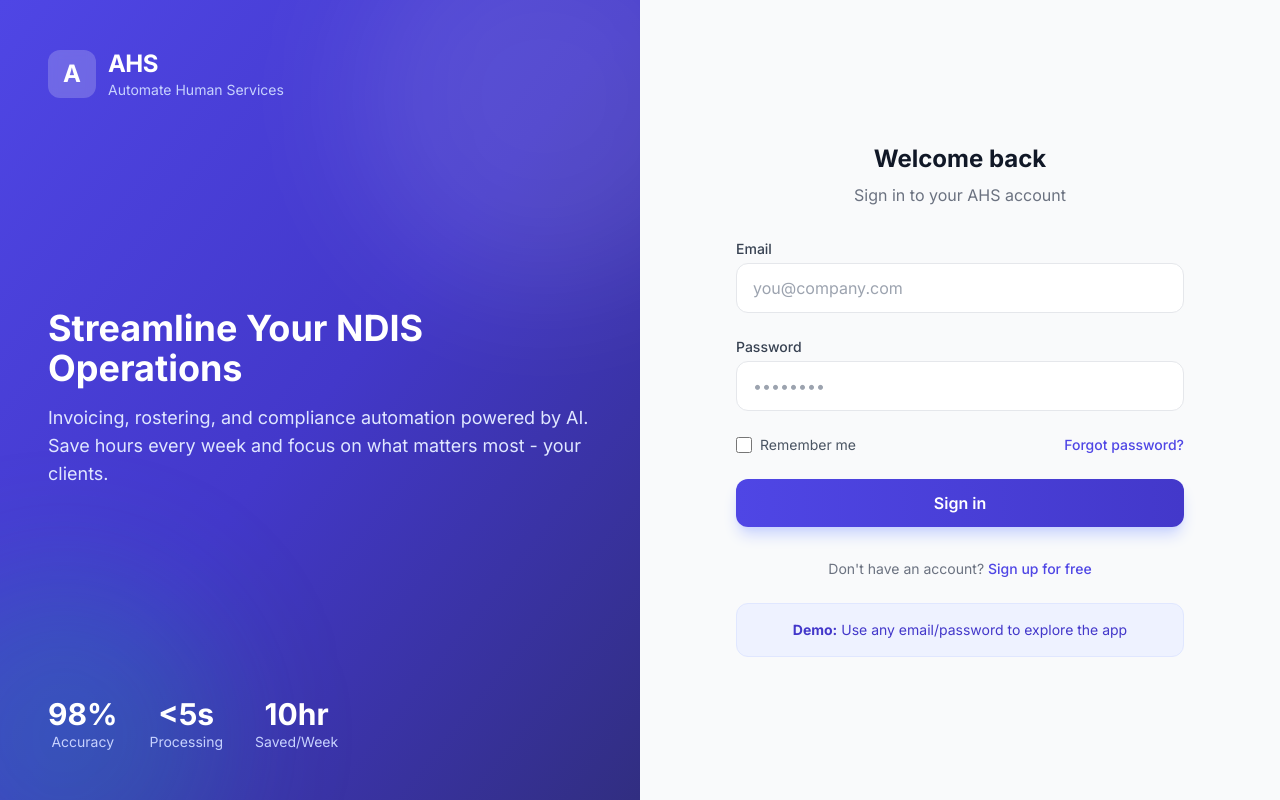
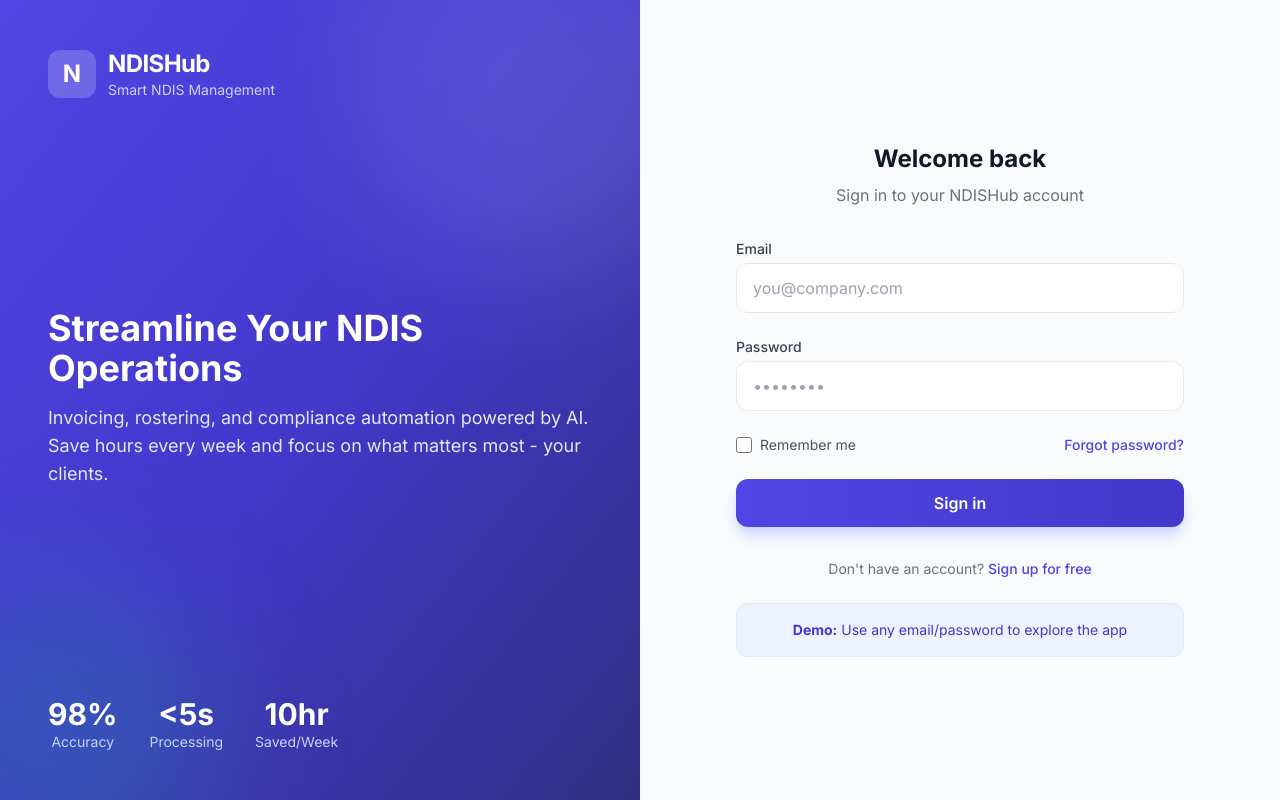
Before and after one commit to ashwilliams7-code/ahs-frontend, a React (Vite) app: page /login in a window 1280 px wide. Built offline with nearby package versions, Linux system fonts and the light colour scheme; no server answers.

Commit message:
Rebrand AHS to NDISHub - Smart NDIS Management

```diff
--- a/src/App.jsx
+++ b/src/App.jsx
@@ -79,7 +79,7 @@ function App() {
         }
       />
 
-      {/* AHS App - Protected routes with Layout */}
+      {/* NDISHub App - Protected routes with Layout */}
       <Route
         path="/"
         element={
--- a/src/components/Sidebar.jsx
+++ b/src/components/Sidebar.jsx
@@ -92,11 +92,11 @@ export default function Sidebar({ isOpen, onClose }) {
       <div className="p-6 border-b border-gray-100">
         <div className="flex items-center gap-3 mb-3">
           <div className="w-10 h-10 rounded-xl bg-gradient-to-br from-primary-500 to-primary-700 flex items-center justify-center shadow-lg shadow-primary-200">
-            <span className="text-white font-bold text-lg">A</span>
+            <span className="text-white font-bold text-lg">N</span>
           </div>
           <div>
-            <h1 className="font-bold text-gray-900 text-lg tracking-tight">AHS</h1>
-            <p className="text-xs text-gray-500 -mt-0.5">Automate Human Services</p>
+            <h1 className="font-bold text-gray-900 text-lg tracking-tight">NDISHub</h1>
+            <p className="text-xs text-gray-500 -mt-0.5">Smart NDIS Management</p>
           </div>
         </div>
         <Link
--- a/src/pages/AppSelector.jsx
+++ b/src/pages/AppSelector.jsx
@@ -4,10 +4,10 @@ import { useAuth } from '../context/AuthContext'
 const apps = [
   {
     id: 'ahs',
-    name: 'AHS',
-    tagline: 'Automate Human Services',
+    name: 'NDISHub',
+    tagline: 'Smart NDIS Management',
     description: 'NDIS invoicing, rostering, and compliance automation powered by AI. Save hours every week.',
-    icon: 'A',
+    icon: 'N',
     gradient: 'from-indigo-500 via-purple-500 to-indigo-600',
     shadowColor: 'shadow-indigo-500/30',
     hoverShadow: 'hover:shadow-indigo-500/40',
--- a/src/pages/Compliance.jsx
+++ b/src/pages/Compliance.jsx
@@ -59,7 +59,7 @@ export default function Compliance() {
           <div className="relative">
             <div className="flex items-start justify-between">
               <div>
-                <h1 className="text-3xl font-bold mb-2">AHS Compliance Agent</h1>
+                <h1 className="text-3xl font-bold mb-2">NDISHub Compliance Agent</h1>
                 <p className="text-emerald-100 text-lg max-w-xl">Automated NDIS compliance monitoring and audit readiness. Stay compliant effortlessly.</p>
               </div>
               <div className="hidden lg:flex items-center gap-2 bg-white/10 backdrop-blur-sm rounded-xl px-4 py-2">
--- a/src/pages/Dashboard.jsx
+++ b/src/pages/Dashboard.jsx
@@ -107,7 +107,7 @@ export default function Dashboard() {
                 </div>
                 <h1 className="text-4xl font-bold mb-3">Welcome back! 👋</h1>
                 <p className="text-primary-100 text-lg max-w-xl">
-                  Here's your AHS command center. Monitor your agents, track invoices, and manage your team all in one place.
+                  Here's your NDISHub command center. Monitor your agents, track invoices, and manage your team all in one place.
                 </p>
               </div>
               <div className="flex flex-col sm:flex-row gap-3">
--- a/src/pages/Invoicing.jsx
+++ b/src/pages/Invoicing.jsx
@@ -168,7 +168,7 @@ export default function Invoicing() {
           <div className="relative">
             <div className="flex items-start justify-between">
               <div>
-                <h1 className="text-3xl font-bold mb-2">AHS Invoicing Agent</h1>
+                <h1 className="text-3xl font-bold mb-2">NDISHub Invoicing Agent</h1>
                 <p className="text-primary-200 text-lg max-w-xl">Upload your timesheet and automatically generate a compliant NDIS invoice in seconds.</p>
               </div>
               <div className="hidden lg:flex items-center gap-2 bg-white/10 backdrop-blur-sm rounded-xl px-4 py-2">
--- a/src/pages/Login.jsx
+++ b/src/pages/Login.jsx
@@ -38,11 +38,11 @@ export default function Login() {
         <div className="relative">
           <div className="flex items-center gap-3">
             <div className="w-12 h-12 rounded-xl bg-white/20 flex items-center justify-center backdrop-blur-sm">
-              <span className="text-white font-bold text-2xl">A</span>
+              <span className="text-white font-bold text-2xl">N</span>
             </div>
             <div>
-              <h1 className="font-bold text-white text-2xl tracking-tight">AHS</h1>
-              <p className="text-primary-200 text-sm">Automate Human Services</p>
+              <h1 className="font-bold text-white text-2xl tracking-tight">NDISHub</h1>
+              <p className="text-primary-200 text-sm">Smart NDIS Management</p>
             </div>
           </div>
         </div>
@@ -78,11 +78,11 @@ export default function Login() {
           <div className="text-center mb-8">
             <div className="lg:hidden flex items-center justify-center gap-3 mb-6">
               <div className="w-12 h-12 rounded-xl bg-gradient-to-br from-primary-500 to-primary-700 flex items-center justify-center shadow-lg">
-                <span className="text-white font-bold text-2xl">A</span>
+                <span className="text-white font-bold text-2xl">N</span>
               </div>
             </div>
             <h2 className="text-2xl font-bold text-gray-900">Welcome back</h2>
-            <p className="text-gray-500 mt-2">Sign in to your AHS account</p>
+            <p className="text-gray-500 mt-2">Sign in to your NDISHub account</p>
           </div>
 
           <form onSubmit={handleSubmit} className="space-y-6">
--- a/src/pages/Marketing.jsx
+++ b/src/pages/Marketing.jsx
@@ -12,7 +12,7 @@ const DEMO_CAMPAIGNS = [
 const SOCIAL_POSTS = [
   { id: 1, platform: 'LinkedIn', content: 'Exciting news! Our NDIS support services are now available in...', scheduled: 'Today, 2:00 PM', status: 'Scheduled', engagement: null },
   { id: 2, platform: 'Facebook', content: 'Meet our amazing support workers who make a difference...', scheduled: 'Tomorrow, 9:00 AM', status: 'Scheduled', engagement: null },
-  { id: 3, platform: 'Instagram', content: 'Behind the scenes at AHS - see how we support our clients...', scheduled: 'Dec 6, 10:00 AM', status: 'Draft', engagement: null },
+  { id: 3, platform: 'Instagram', content: 'Behind the scenes at NDISHub - see how we support our clients...', scheduled: 'Dec 6, 10:00 AM', status: 'Draft', engagement: null },
 ]
 
 export default function Marketing() {
--- a/src/pages/Rostering.jsx
+++ b/src/pages/Rostering.jsx
@@ -76,7 +76,7 @@ export default function Rostering() {
           <div className="relative">
             <div className="flex items-start justify-between">
               <div>
-                <h1 className="text-3xl font-bold mb-2">AHS Rostering Agent</h1>
+                <h1 className="text-3xl font-bold mb-2">NDISHub Rostering Agent</h1>
                 <p className="text-orange-100 text-lg max-w-xl">AI-powered shift scheduling and workforce optimization. Manage your team's roster effortlessly.</p>
               </div>
               <div className="hidden lg:flex items-center gap-2 bg-white/10 backdrop-blur-sm rounded-xl px-4 py-2">
--- a/src/pages/Sales.jsx
+++ b/src/pages/Sales.jsx
@@ -284,7 +284,7 @@ export default function Sales() {
                     <div className="w-2 h-10 bg-green-500 rounded animate-bounce delay-150"></div>
                     <div className="w-2 h-8 bg-green-400 rounded animate-bounce delay-200"></div>
                   </div>
-                  <p className="text-sm text-gray-500 italic">"Hi, I'm calling from AHS about your NDIS support services inquiry..."</p>
+                  <p className="text-sm text-gray-500 italic">"Hi, I'm calling from NDISHub about your NDIS support services inquiry..."</p>
                   <button
                     onClick={endCall}
                     className="w-full py-3 bg-red-500 text-white font-semibold rounded-xl hover:bg-red-600 transition-all"
--- a/src/pages/Settings.jsx
+++ b/src/pages/Settings.jsx
@@ -114,7 +114,7 @@ export default function Settings() {
               <div className="grid md:grid-cols-2 gap-4">
                 <div className="md:col-span-2">
                   <label className="block text-sm font-medium text-gray-700 mb-1">Company Name</label>
-                  <input type="text" defaultValue="AHS - Automate Human Services" className="w-full px-4 py-2.5 border border-gray-200 rounded-xl focus:ring-2 focus:ring-primary-500 focus:border-transparent transition-all" />
+                  <input type="text" defaultValue="NDISHub - Smart NDIS Management" className="w-full px-4 py-2.5 border border-gray-200 rounded-xl focus:ring-2 focus:ring-primary-500 focus:border-transparent transition-all" />
                 </div>
                 <div>
                   <label className="block text-sm font-medium text-gray-700 mb-1">ABN</label>
--- a/src/pages/Signup.jsx
+++ b/src/pages/Signup.jsx
@@ -61,11 +61,11 @@ export default function Signup() {
         <div className="relative">
           <div className="flex items-center gap-3">
             <div className="w-12 h-12 rounded-xl bg-white/20 flex items-center justify-center backdrop-blur-sm">
-              <span className="text-white font-bold text-2xl">A</span>
+              <span className="text-white font-bold text-2xl">N</span>
             </div>
             <div>
-              <h1 className="font-bold text-white text-2xl tracking-tight">AHS</h1>
-              <p className="text-emerald-100 text-sm">Automate Human Services</p>
+              <h1 className="font-bold text-white text-2xl tracking-tight">NDISHub</h1>
+              <p className="text-emerald-100 text-sm">Smart NDIS Management</p>
             </div>
           </div>
         </div>
@@ -119,7 +119,7 @@ export default function Signup() {
           <div className="text-center mb-8">
             <div className="lg:hidden flex items-center justify-center gap-3 mb-6">
               <div className="w-12 h-12 rounded-xl bg-gradient-to-br from-primary-500 to-primary-700 flex items-center justify-center shadow-lg">
-                <span className="text-white font-bold text-2xl">A</span>
+                <span className="text-white font-bold text-2xl">N</span>
               </div>
             </div>
             <h2 className="text-2xl font-bold text-gray-900">Create your account</h2>
```
